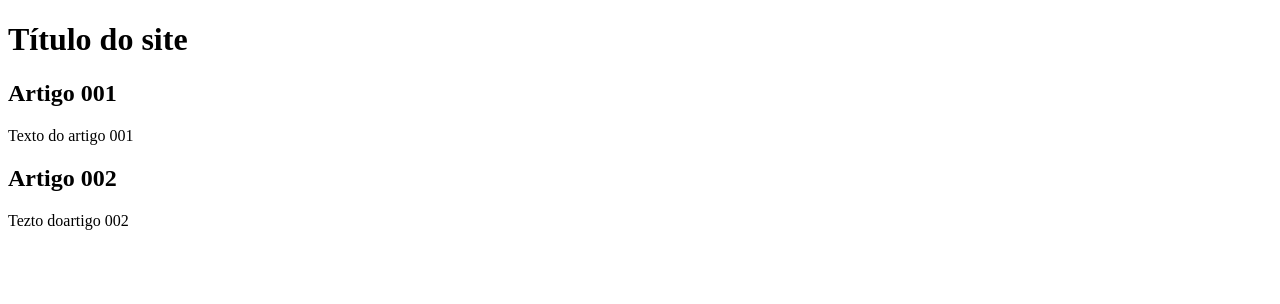
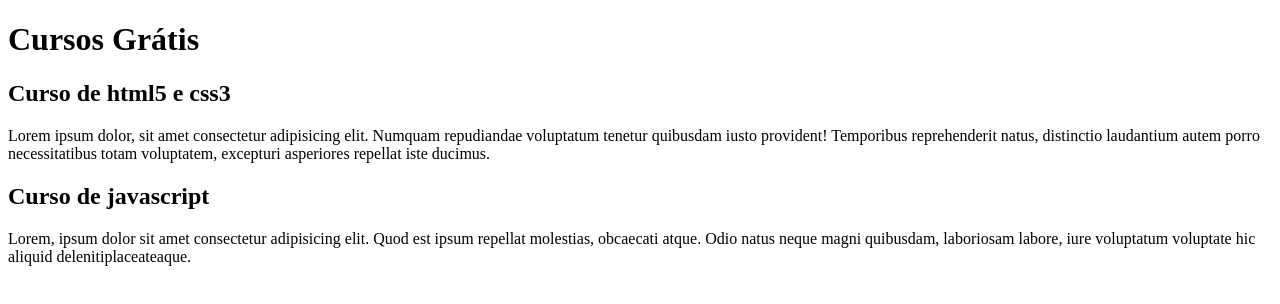
Before and after one commit to jaimefranciscomaia/projeto-site, a plain HTML site: page index.html in a window 1280 px wide. Drawn offline with Linux system fonts and the light colour scheme.

Commit message:
Update index.html

```diff
--- a/index.html
+++ b/index.html
@@ -8,18 +8,17 @@
 <body>
     <main>
         <header>
-            <h1>Título do site</h1>
-
-
-
+            <h1>Cursos Grátis</h1>
         </header>
         <article>
-            <h2>Artigo 001</h2>
-            <p>Texto do artigo 001</p>
+            <h2>Curso de html5 e css3</h2>
+            <p>Lorem ipsum dolor, sit amet consectetur adipisicing elit. Numquam repudiandae voluptatum tenetur quibusdam iusto provident! Temporibus reprehenderit natus, distinctio laudantium autem porro necessitatibus totam voluptatem, excepturi asperiores repellat iste ducimus.
+            </p>
         </article>
         <article>
-            <h2>Artigo 002</h2>
-            <p>Tezto doartigo 002</p>
+            <h2>Curso de javascript</h2>
+            <p>Lorem, ipsum dolor sit amet consectetur adipisicing elit. Quod est ipsum repellat molestias, obcaecati atque. Odio natus neque magni quibusdam, laboriosam labore, iure voluptatum voluptate hic aliquid delenitiplaceateaque.
+            </p>
         </article>
 
 
```
